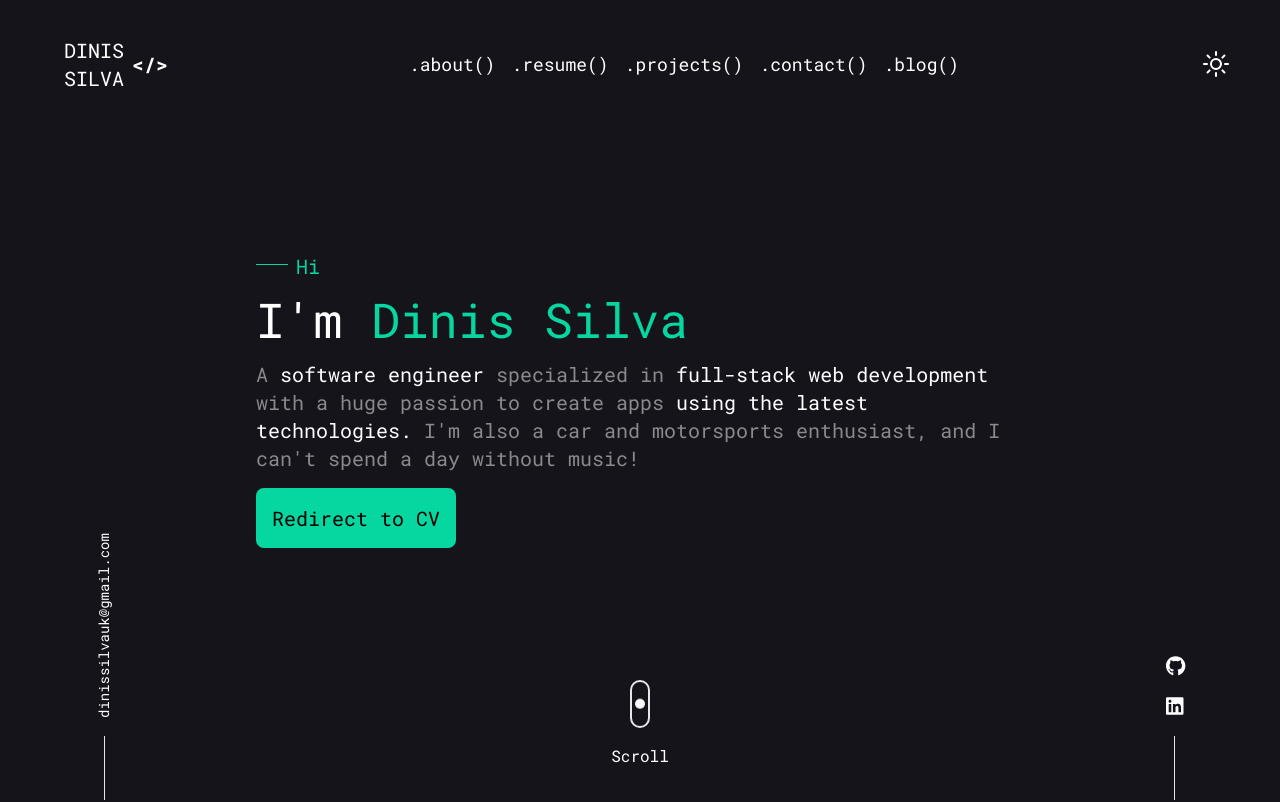
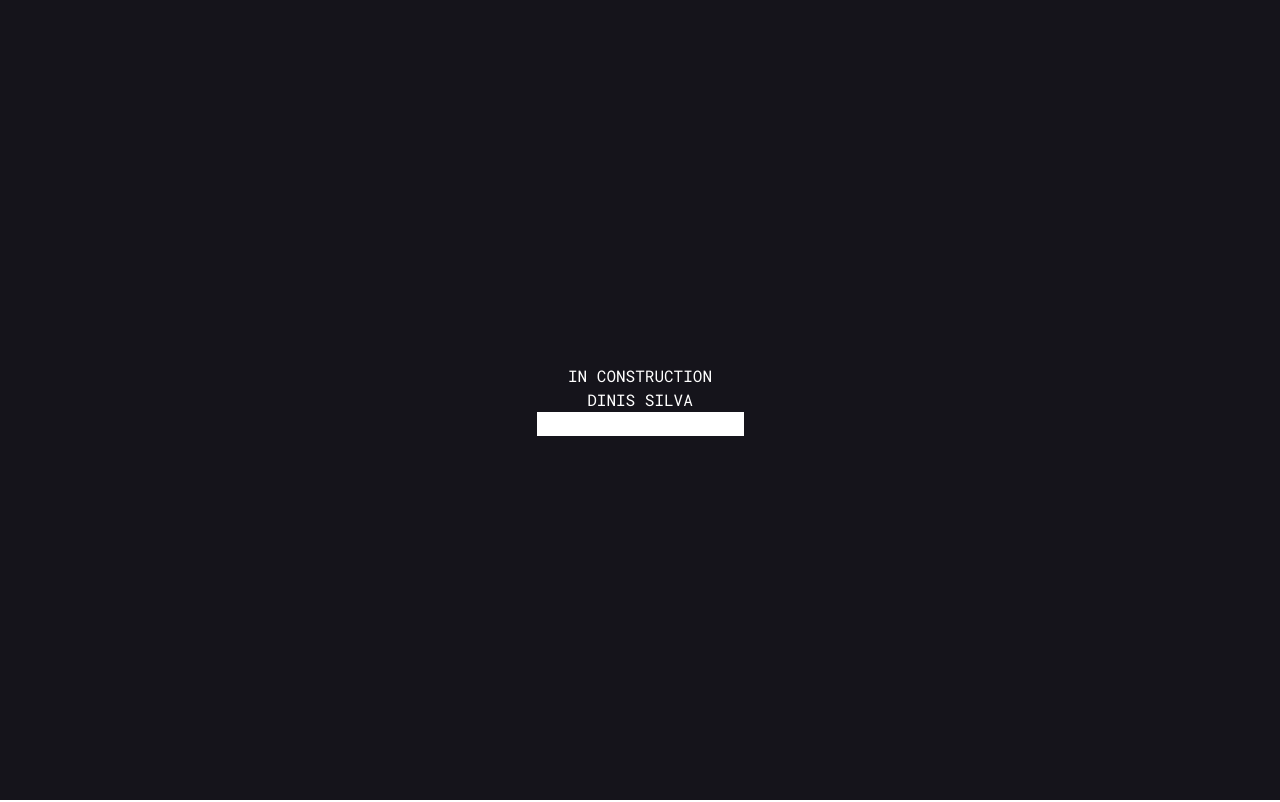
Before and after one commit to DinisSkizee/DinisCV, a React (Vite) app: page / in a window 1280 px wide. Shown: the top 802 px of the page. Built offline with nearby package versions, Linux system fonts and the light colour scheme.

Commit message:
fix loading

```diff
--- a/src/App.jsx
+++ b/src/App.jsx
@@ -9,7 +9,7 @@ import Resume from "./pages/Resume";
 
 const App = () => {
   const [inputValue, setInputValue] = useState("");
-  const [valid, setValid] = useState(true);
+  const [valid, setValid] = useState(false);
 
   const handleInputChange = (e) => {
     setInputValue(e.target.value);
```
